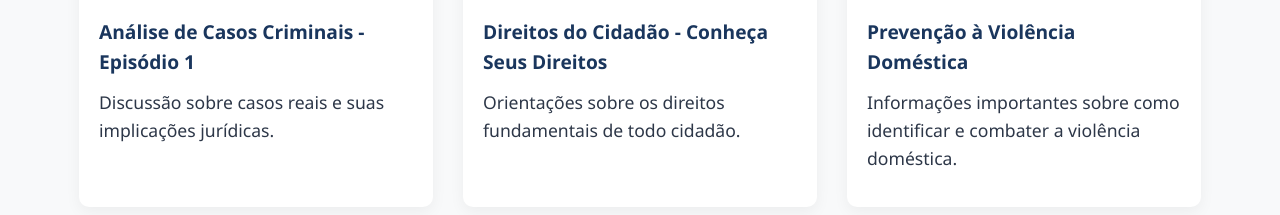
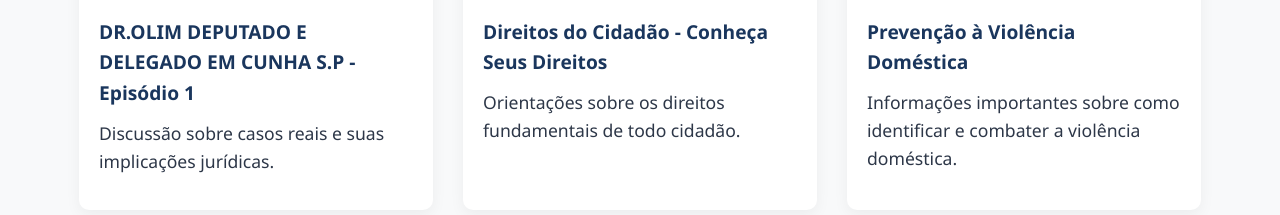
Before and after one commit to tvvalenarede/bonani2, a plain HTML site: page index.html in a window 1280 px wide. Shown: the part 1692-1907 px from the top of the page. Drawn offline with Linux system fonts and the light colour scheme.

Commit message:
Update video title in index.html

```diff
--- a/index.html
+++ b/index.html
@@ -546,7 +546,7 @@
                         <iframe src="https://www.youtube.com/embed/Ib9O_QPSjHI" title="Vídeo 1" allowfullscreen></iframe>
                     </div>
                     <div class="video-info">
-                        <h3>Análise de Casos Criminais - Episódio 1</h3>
+                        <h3>DR.OLIM DEPUTADO E DELEGADO EM CUNHA S.P - Episódio 1</h3>
                         <p>Discussão sobre casos reais e suas implicações jurídicas.</p>
                     </div>
                 </div>
```
